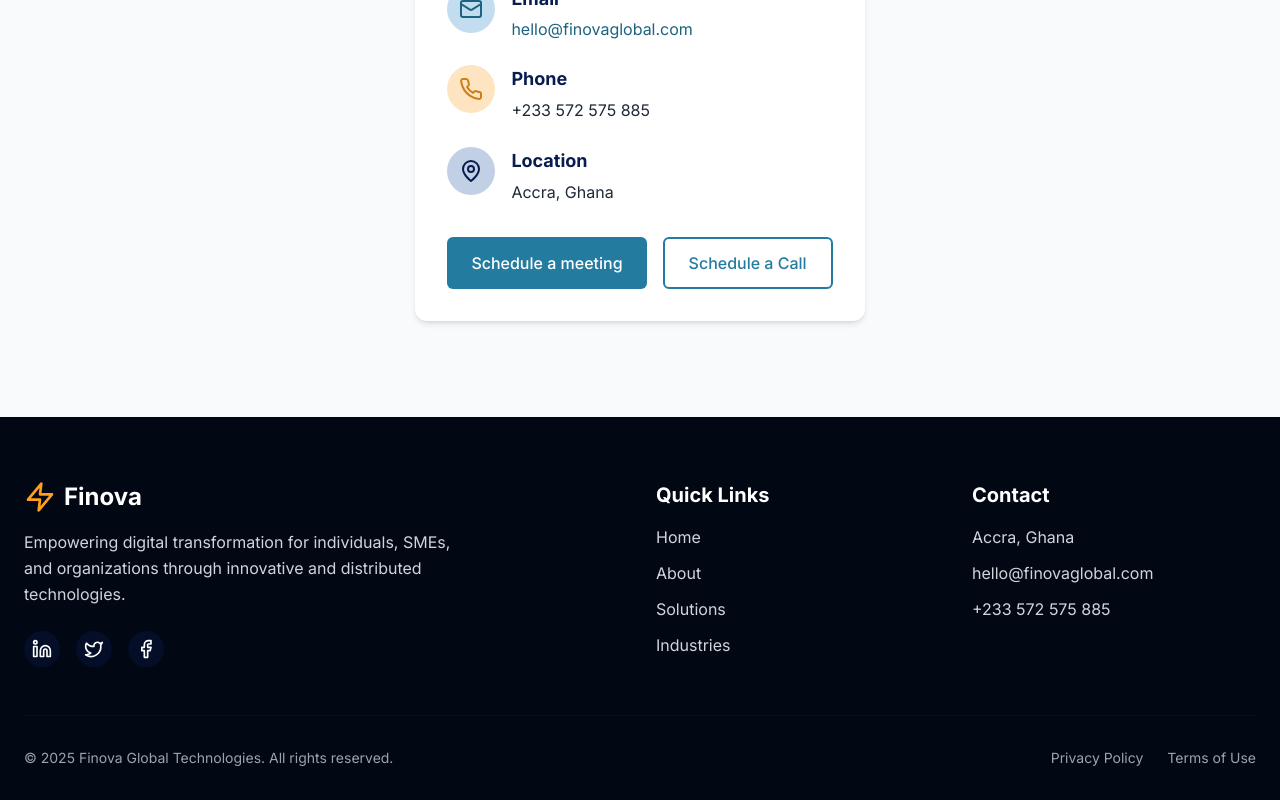
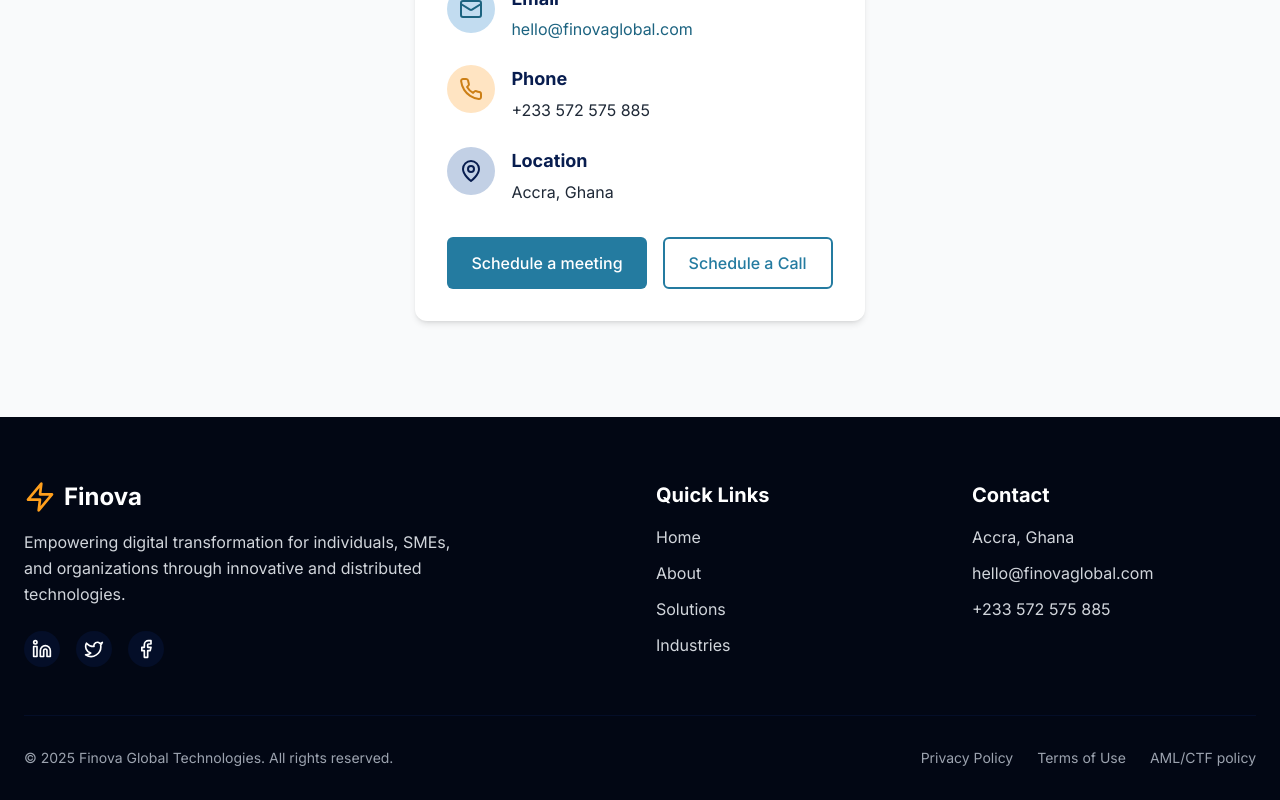
Before and after one commit to narteysarso/finova-global, a React (Vite) app: page / in a window 1280 px wide. Shown: the part 4745-5545 px from the top of the page. Built offline with nearby package versions, Linux system fonts and the light colour scheme.

Commit message:
add anti money laundering policy link

```diff
--- a/src/components/layout/Footer.tsx
+++ b/src/components/layout/Footer.tsx
@@ -1,6 +1,7 @@
 import React from 'react';
 import { content } from '../../constants/content';
 import { Facebook, Linkedin, Twitter, Zap } from 'lucide-react';
+import amlctf from '../../assets/documents/AML_CTF_Policy.pdf';
 
 const Footer: React.FC = () => {
   const { footer } = content;
@@ -73,7 +74,7 @@ const Footer: React.FC = () => {
 
         <div className="pt-8 border-t border-secondary-800 flex flex-col md:flex-row justify-between items-center">
           <p className="text-neutral-400 text-sm mb-4 md:mb-0">{footer.copyright}</p>
-          <div className="flex space-x-6">
+          <div className="flex space-x-6 items-center">
             {footer.links.map((link, index) => (
               <a
                 key={index}
@@ -83,6 +84,13 @@ const Footer: React.FC = () => {
                 {link.text}
               </a>
             ))}
+            <a
+              target='_blank'
+              href={amlctf}
+              className="text-neutral-400 hover:text-accent-500 transition-colors text-sm"
+            >
+              AML/CTF policy
+            </a>
           </div>
         </div>
       </div>
```
Also changed, not shown: 1 other file (tests, documents, lock files or other folders).
